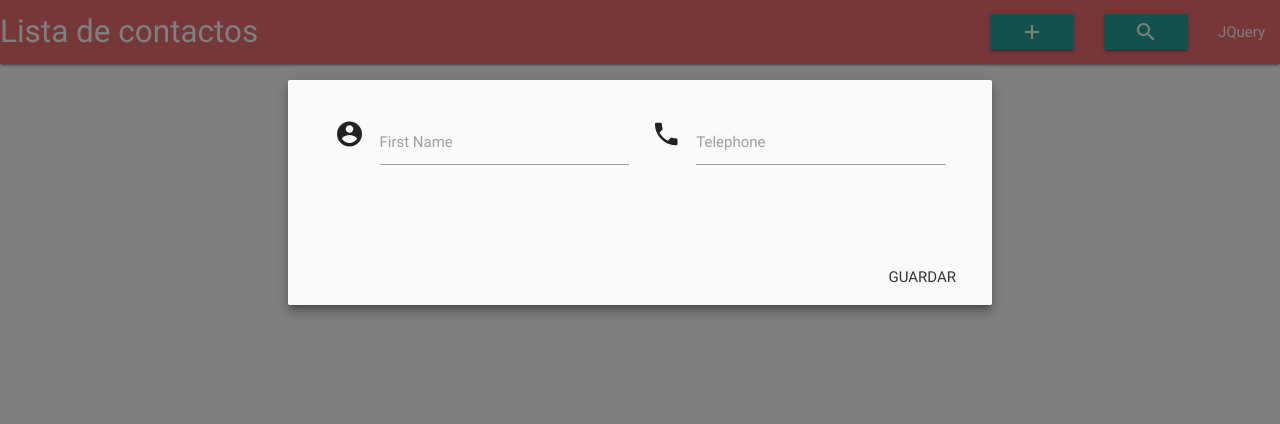
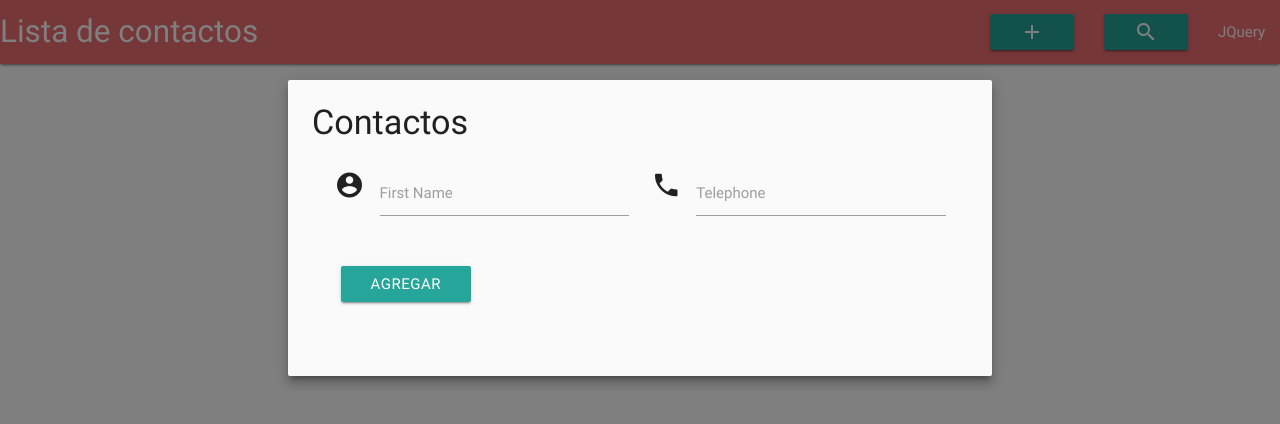
Before and after one commit to NatuEspinoza/Agenda_de_contactos, a plain HTML site: page index.html in a window 1280 px wide. Both pictures are taken after a click on the link "add". Drawn offline with nearby package versions, Linux system fonts and the light colour scheme.

Commit message:
creando nueva rama

```diff
--- a/assets/js/app.js
+++ b/assets/js/app.js
@@ -1,3 +1,9 @@
 $(document).ready(function() {
   $('.modal').modal();
+  $('.btn').click(function(){
+    var name = $('#icon_prefix').val();
+    var phone = $('#icon_telephone').val();
+    $('#contact').append(name + phone);
+
+  })
 });
--- a/index.html
+++ b/index.html
@@ -14,6 +14,7 @@
   <!-- Modal Structure -->
   <div id="modal1" class="modal">
     <div class="modal-content">
+      <h4>Contactos</h4>
       <div class="row">
         <form class="col s12">
           <div class="row">
@@ -28,11 +29,15 @@
               <label for="icon_telephone">Telephone</label>
             </div>
           </div>
+          <div class="row">
+            <div class="col s12">
+              <div class="modal-footer">
+                <a href="#!" class="modal-action modal-close waves-effect waves-green btn left">Agregar</a>
+              </div>
+            </div>
+          </div>
         </form>
       </div>
-    </div>
-    <div class="modal-footer">
-      <a href="#!" class="modal-action modal-close waves-effect waves-green btn-flat">Guardar</a>
     </div>
   </div>
 
@@ -47,6 +52,10 @@
       </ul>
     </div>
   </nav>
+  <!-- Agenda de contactos -->
+  <div id="contact">
+
+  </div>
 
   <!-- Scripts -->
   <script src="https://code.jquery.com/jquery-3.2.1.min.js"></script>
```
